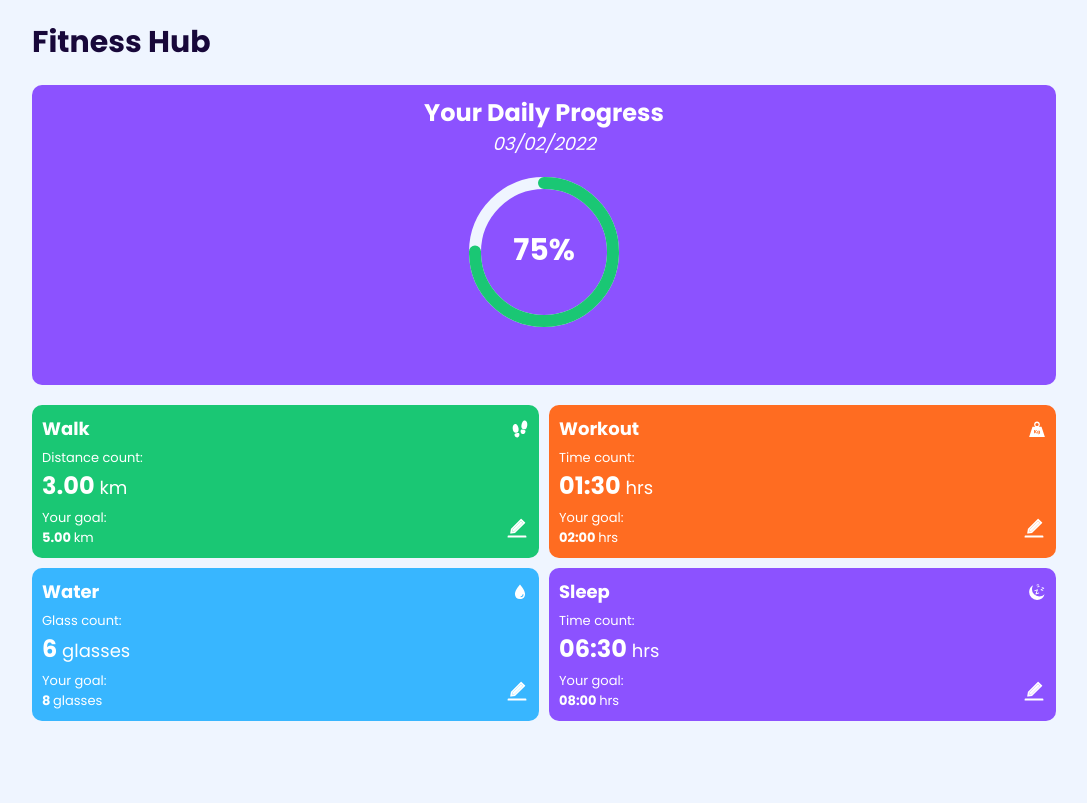
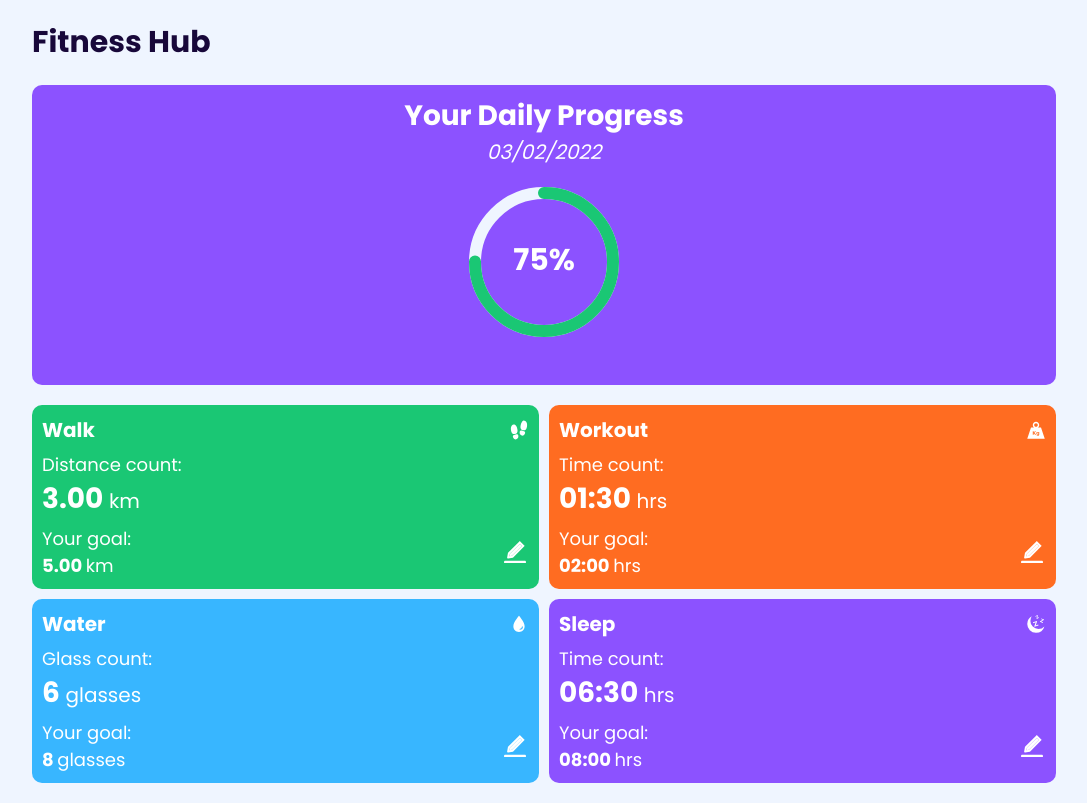
Before and after one commit to vanshp0272/fitness-hub, a React (Create React App) app: page / in a window 1280 px wide. Shown: the whole page, without its empty margins (96-1183 px from the left). Built offline with nearby package versions, Linux system fonts and the light colour scheme.

Commit message:
Style fonts for different screen sizes

```diff
--- a/src/App.css
+++ b/src/App.css
@@ -91,6 +91,10 @@ section {
 @media screen and (min-width: 1024px) {
     :root {
         --margin-size: 0;
+        --big-font: 2.8rem;
+        --med-font: 2rem;
+        --small-font: 1.8rem;
+        --tiny-font: 1.4rem;
     }
 
     section, header {
```
